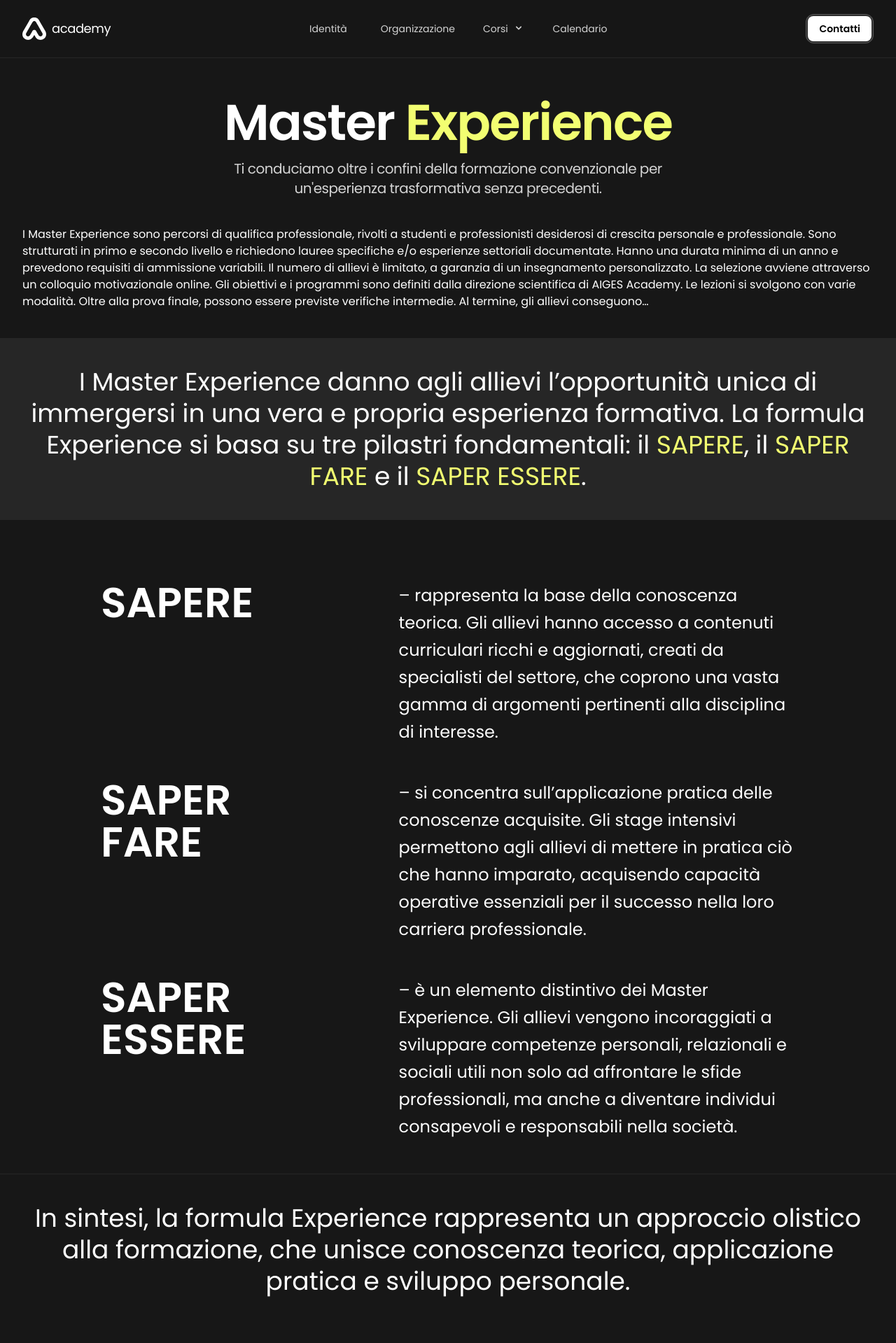
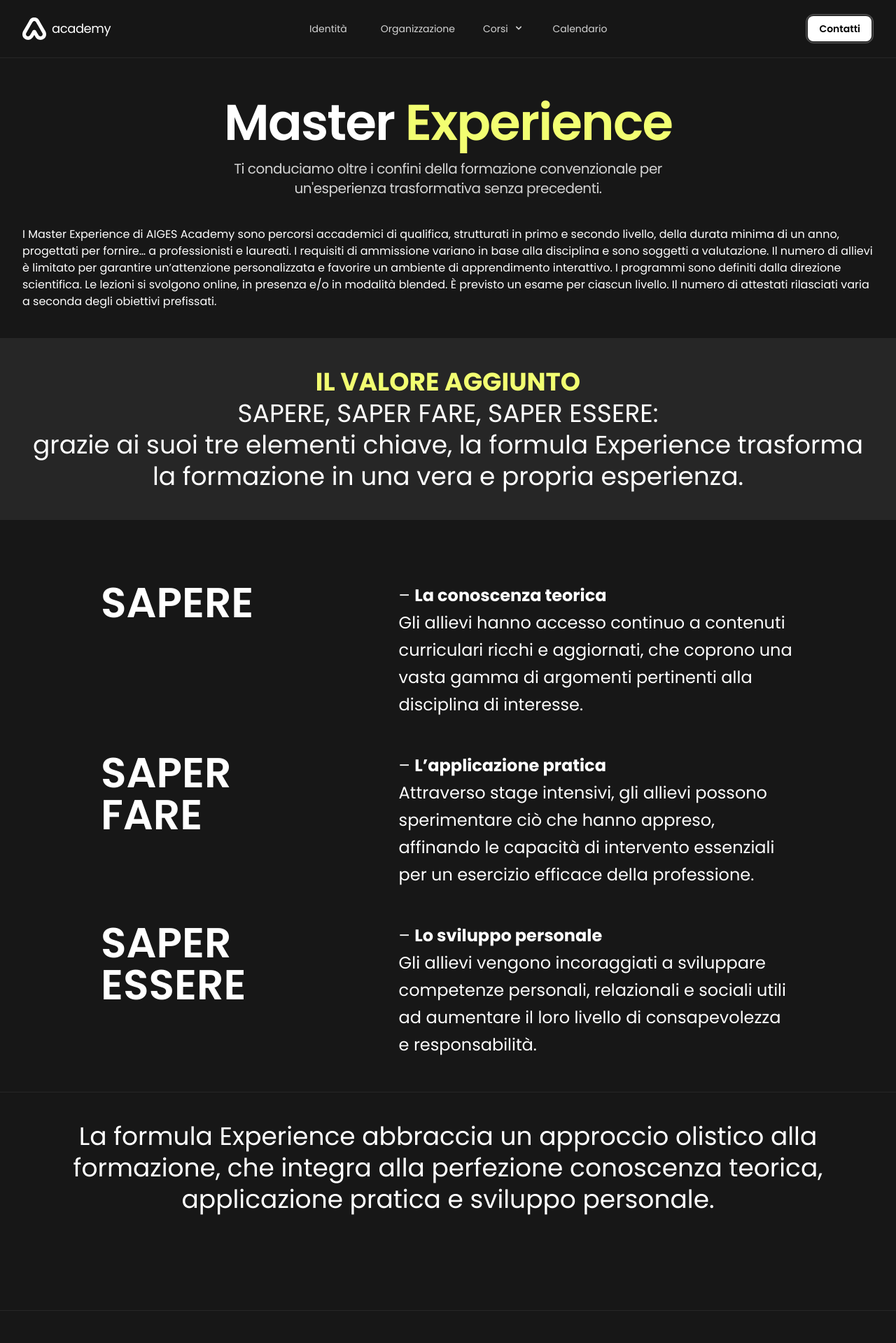
Before and after one commit to plasm/academy, a Nuxt app: page /corsi/master-experience in a window 1280 px wide. Shown: the top 1919 px of the page at 70% size. Built offline with nearby package versions, Linux system fonts and the light colour scheme.

Commit message:
feat: pages

```diff
--- a/components/ac-sticky-lists/index.vue
+++ b/components/ac-sticky-lists/index.vue
@@ -38,15 +38,15 @@ export default {
       default: () => [
         {
           title: 'SAPERE',
-          description: '– rappresenta la base della conoscenza teorica. Gli allievi hanno accesso a contenuti curriculari ricchi e aggiornati, creati da specialisti del settore, che coprono una vasta gamma di argomenti pertinenti alla disciplina di interesse.'
+          description: '– <span class="font-bold">La conoscenza teorica</span><br> Gli allievi hanno accesso continuo a contenuti curriculari ricchi e aggiornati, che coprono una vasta gamma di argomenti pertinenti alla disciplina di interesse.'
         },
         {
           title: 'SAPER<br>FARE',
-          description: '– si concentra sull’applicazione pratica delle conoscenze acquisite. Gli stage intensivi permettono agli allievi di mettere in pratica ciò che hanno imparato, acquisendo capacità operative essenziali per il successo nella loro carriera professionale.'
+          description: '– <span class="font-bold">L’applicazione pratica</span><br> Attraverso stage intensivi, gli allievi possono sperimentare ciò che hanno appreso, affinando le capacità di intervento essenziali per un esercizio efficace della professione.'
         },
         {
           title: 'SAPER<br>ESSERE',
-          description: '– è un elemento distintivo dei Master Experience. Gli allievi vengono incoraggiati a sviluppare competenze personali, relazionali e sociali utili non solo ad affrontare le sfide professionali, ma anche a diventare individui consapevoli e responsabili nella società.'
+          description: '– <span class="font-bold">Lo sviluppo personale</span><br> Gli allievi vengono incoraggiati a sviluppare competenze personali, relazionali e sociali utili ad aumentare il loro livello di consapevolezza e responsabilità.'
         }
       ]
     }
--- a/pages/corsi/master-experience.vue
+++ b/pages/corsi/master-experience.vue
@@ -9,13 +9,14 @@
         </template>
       </ac-heading>
       <div class="text-white">
-        I Master Experience sono percorsi di qualifica professionale, rivolti a studenti e professionisti desiderosi di crescita personale e professionale. Sono strutturati in primo e secondo livello e richiedono lauree specifiche e/o esperienze settoriali documentate. Hanno una durata minima di un anno e prevedono requisiti di ammissione variabili. Il numero di allievi è limitato, a garanzia di un insegnamento personalizzato. La selezione avviene attraverso un colloquio motivazionale online. Gli obiettivi e i programmi sono definiti dalla direzione scientifica di AIGES Academy. Le lezioni si svolgono con varie modalità. Oltre alla prova finale, possono essere previste verifiche intermedie. Al termine, gli allievi conseguono…
+        I Master Experience di AIGES Academy sono percorsi accademici di qualifica, strutturati in primo e secondo livello, della durata minima di un anno, progettati per fornire… a professionisti e laureati. I requisiti di ammissione variano in base alla disciplina e sono soggetti a valutazione. Il numero di allievi è limitato per garantire un’attenzione personalizzata e favorire un ambiente di apprendimento interattivo. I programmi sono definiti dalla direzione scientifica. Le lezioni si svolgono online, in presenza e/o in modalità blended. È previsto un esame per ciascun livello. Il numero di attestati rilasciati varia a seconda degli obiettivi prefissati.
       </div>
     </div>
 
     <div class="mx-auto my-10 bg-neutral-800 px-4  py-10 sm:px-6 md:px-8 2xl:max-w-7xl">
       <div class=" text-center text-4xl leading-tight text-white">
-        I Master Experience danno agli allievi l’opportunità unica di immergersi in una vera e propria esperienza formativa. La formula Experience si basa su tre pilastri fondamentali: il <span class="text-primary">SAPERE</span>, il <span class="text-primary">SAPER FARE</span> e il <span class="text-primary">SAPER ESSERE</span>.
+        <span class="text-primary font-bold">IL VALORE AGGIUNTO</span><br>
+        SAPERE, SAPER FARE, SAPER ESSERE:<br> grazie ai suoi tre elementi chiave, la formula Experience trasforma la formazione in una vera e propria esperienza.
       </div>
     </div>
 
@@ -25,7 +26,7 @@
 
     <div class="mx-auto px-4 sm:px-6 md:px-8 2xl:max-w-7xl">
       <div class="my-10 text-center text-4xl leading-tight text-white">
-        In sintesi, la formula Experience rappresenta un approccio olistico alla formazione, che unisce conoscenza teorica, applicazione pratica e sviluppo personale.
+        La formula Experience abbraccia un approccio olistico alla formazione, che integra alla perfezione conoscenza teorica, applicazione pratica e sviluppo personale.
       </div>
     </div>
   </div>
```
